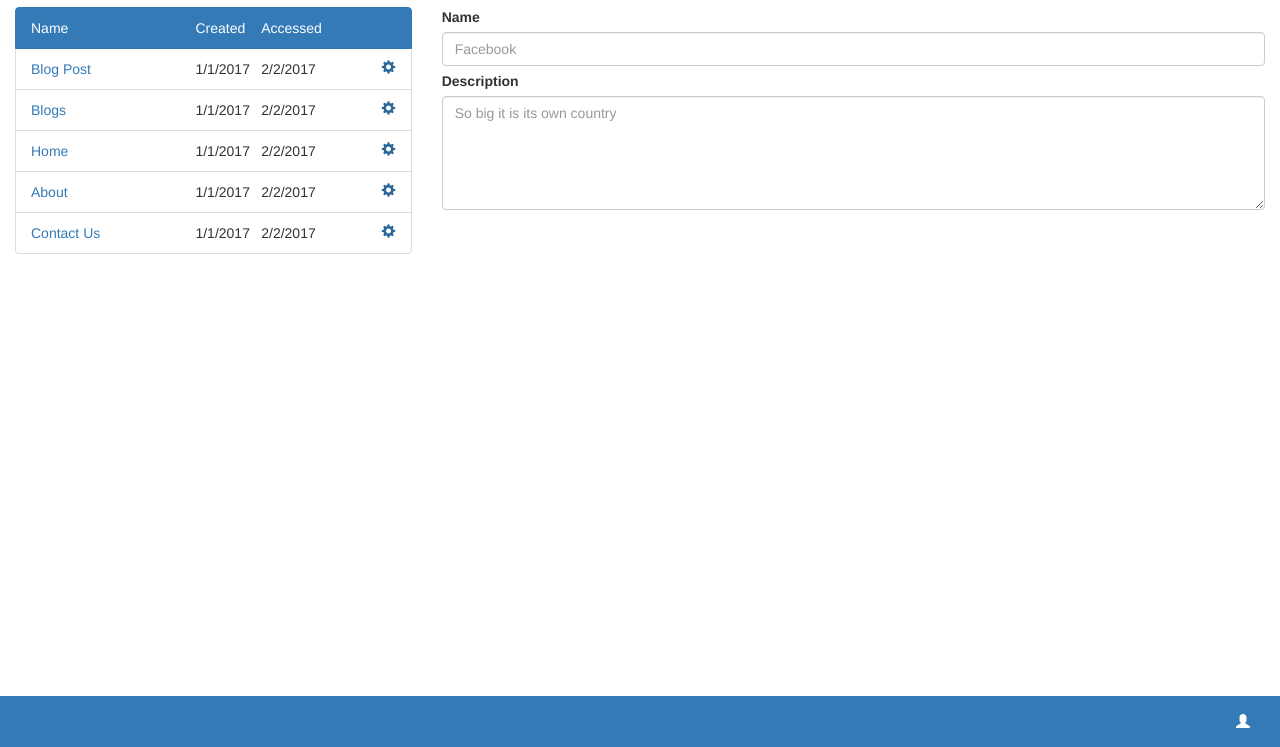
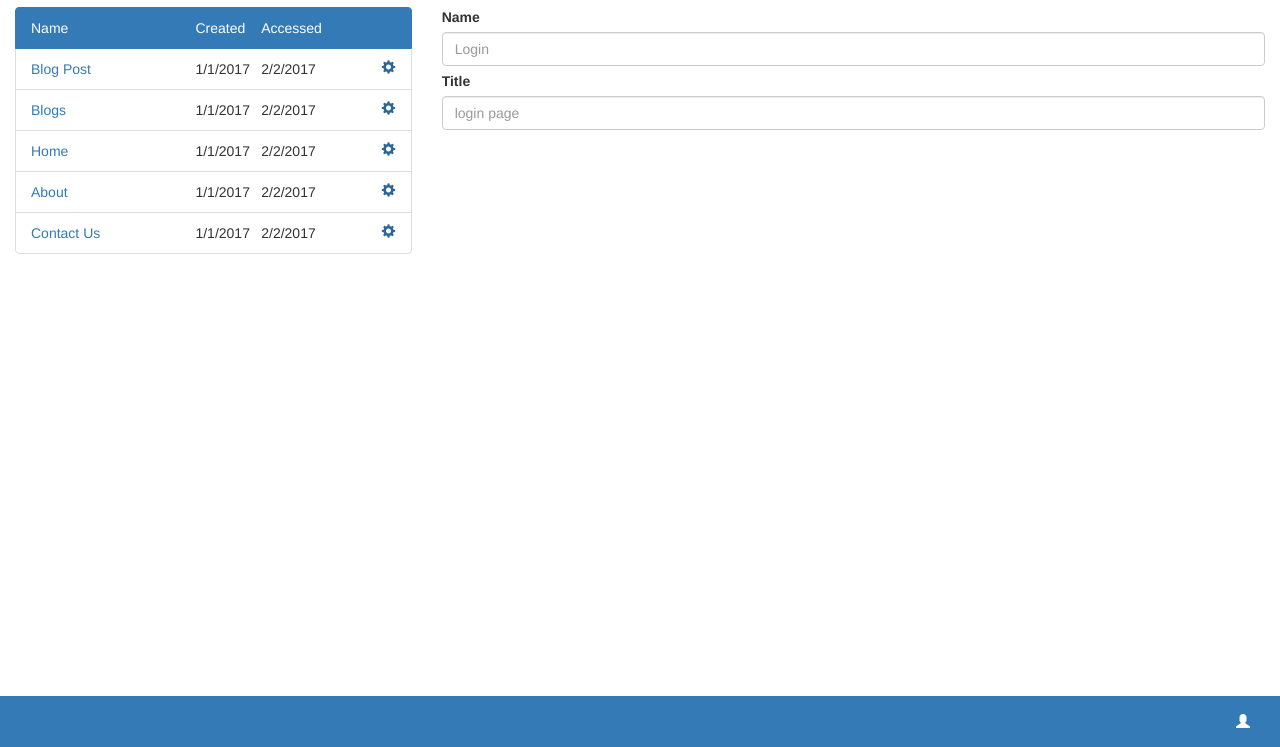
Before and after one commit to palaparthi/palaparthi-sree-webdev, a website: page public/assignment/page/page-new.html in a window 1280 px wide. Shown: the part 53-800 px from the top of the page. Drawn offline with Linux system fonts and the light colour scheme.

Commit message:
page-edit, page-new changed

```diff
--- a/public/assignment/page/page-new.html
+++ b/public/assignment/page/page-new.html
@@ -186,15 +186,13 @@
 
             <label for="name">Name</label>
             <input class="form-control"
-                   placeholder="Facebook"
+                   placeholder="Login"
                    id="name"/>
 
-            <label for="description">Description</label>
-            <textarea id="description"
-                      rows="5"
-                      placeholder="So big it is its own country"
-                      class="form-control"></textarea>
-
+            <label for="title">Title</label>
+            <input class="form-control"
+                   placeholder="login page"
+                   id="title"/>
 
         </div>
     </div>
```
Also changed, not shown: public/assignment/page/page-edit.html (+5 -5 lines).
